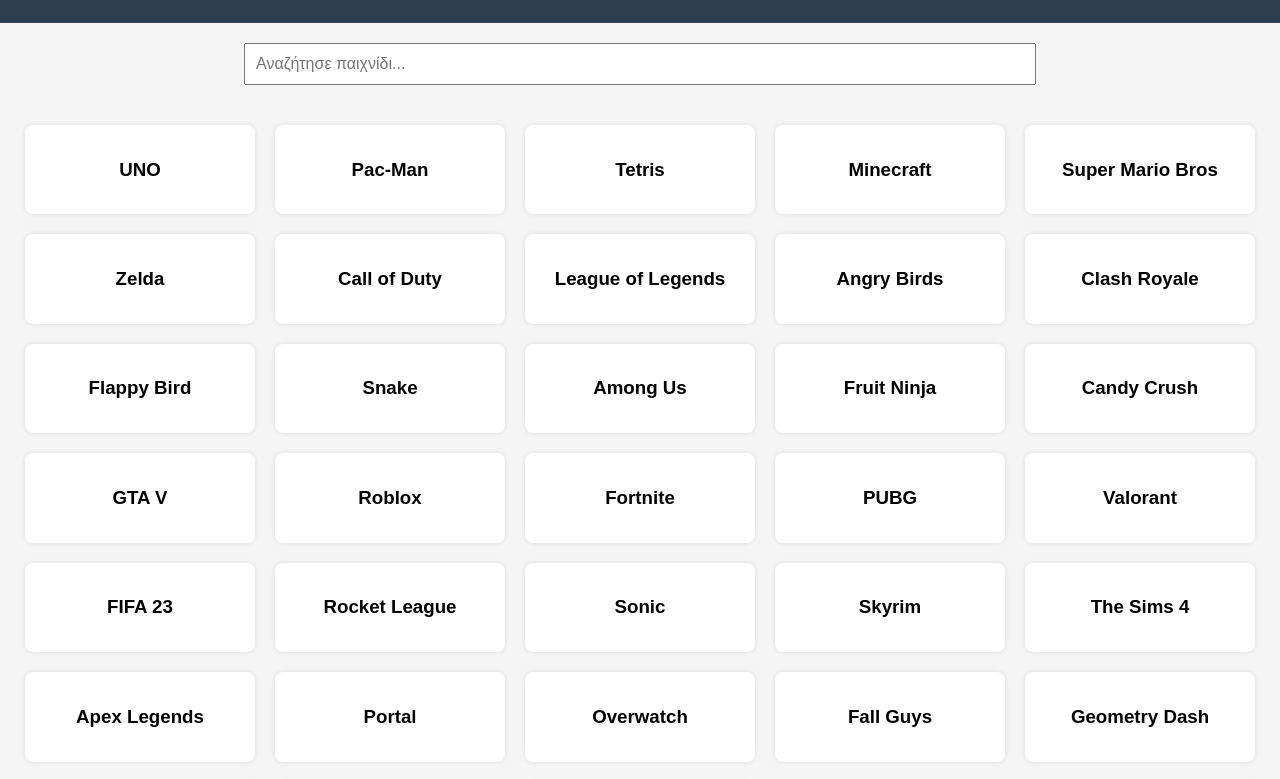
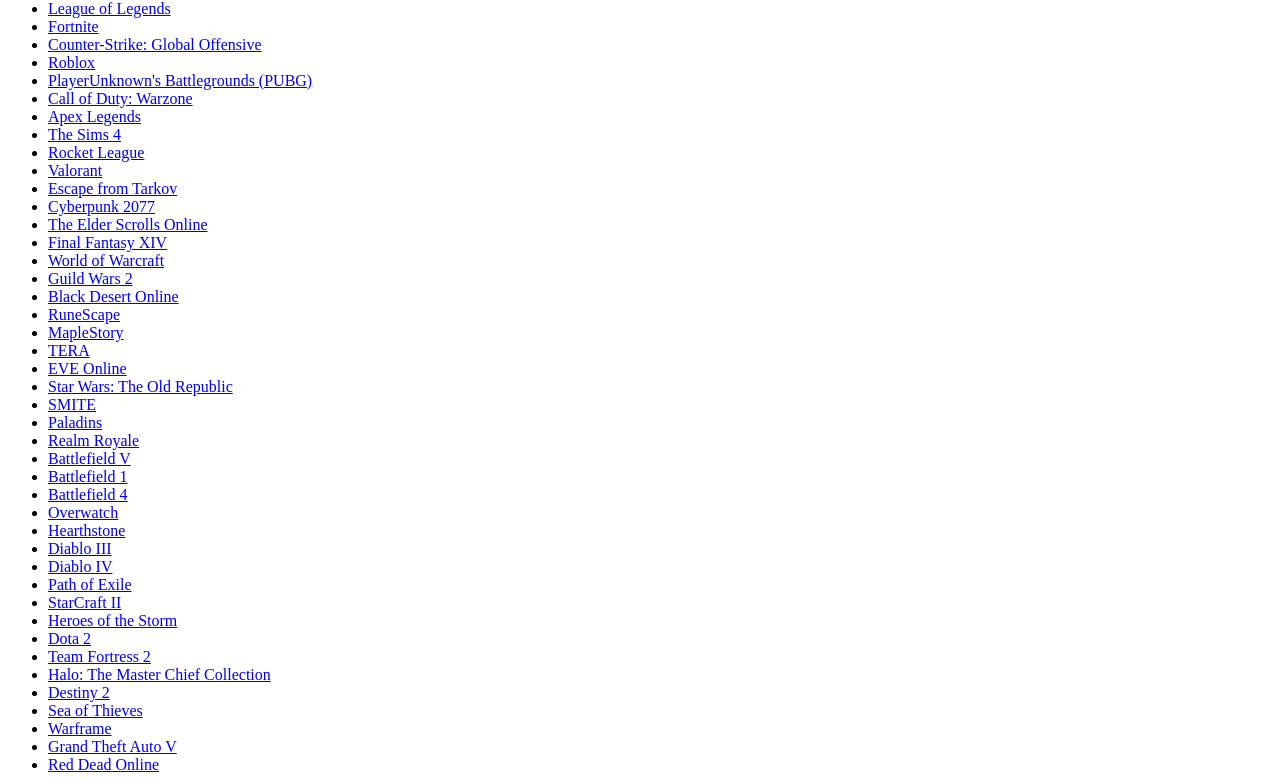
Before and after one commit to dimitris-banagis/gameverse, a plain HTML site: page index.html in a window 1280 px wide. Shown: the part 98-877 px from the top of the page. Drawn offline with Linux system fonts and the light colour scheme.

Commit message:
index.html

```diff
--- a/index.html
+++ b/index.html
@@ -1,141 +1,55 @@
 <!DOCTYPE html>
 <html lang="el">
 <head>
-  <meta charset="UTF-8">
-  <title>GameHub - 2000+ Παιχνίδια</title>
-  <style>
-    body {
-      font-family: Arial, sans-serif;
-      background-color: #f5f5f5;
-      margin: 0;
-      padding: 0;
-    }
-    header {
-      background-color: #2c3e50;
-      color: white;
-      padding: 20px;
-      text-align: center;
-    }
-    #search-bar {
-      width: 60%;
-      padding: 10px;
-      margin: 20px auto;
-      display: block;
-      font-size: 16px;
-    }
-    .game-list {
-      display: flex;
-      flex-wrap: wrap;
-      justify-content: center;
-      gap: 20px;
-      padding: 20px;
-    }
-    .game {
-      background: white;
-      padding: 15px;
-      border-radius: 8px;
-      width: 200px;
-      text-align: center;
-      box-shadow: 0 0 5px rgba(0,0,0,0.1);
-    }
-    footer {
-      background-color: #ecf0f1;
-      padding: 30px;
-      text-align: center;
-    }
-    textarea {
-      width: 60%;
-      height: 100px;
-      margin: 10px auto;
-      display: block;
-    }
-    select, button {
-      padding: 10px;
-      margin: 10px;
-    }
-  </style>
+    <meta charset="UTF-8">
+    <title>Λίστα Παιχνιδιών 1–100</title>
 </head>
 <body>
-
-<header>
-  <h1>🎮 GameHub: Παίξε 2000+ Παιχνίδια</h1>
-</header>
-
-<input type="text" id="search-bar" placeholder="Αναζήτησε παιχνίδι...">
-
-<div class="game-list" id="game-list">
-  <!-- Εδώ θα μπουν τα παιχνίδια -->
-</div>
-
-<footer>
-  <h2>📝 Σχόλια & Βαθμολογία</h2>
-  <label for="rating">Βαθμολογία:</label>
-  <select id="rating">
-    <option value="1">1 ⭐</option>
-    <option value="2">2 ⭐⭐</option>
-    <option value="3">3 ⭐⭐⭐</option>
-    <option value="4">4 ⭐⭐⭐⭐</option>
-    <option value="5">5 ⭐⭐⭐⭐⭐</option>
-  </select>
-  <br>
-  <label for="comment">Σχόλιο:</label>
-  <textarea id="comment" placeholder="Γράψε την άποψή σου..."></textarea>
-  <br>
-  <button onclick="submitFeedback()">Υποβολή</button>
-  <div id="feedback-section"></div>
-</footer>
-
-<script>
-  const games = [
-    "UNO", "Pac-Man", "Tetris", "Minecraft", "Super Mario Bros",
-    "Zelda", "Call of Duty", "League of Legends", "Angry Birds",
-    "Clash Royale", "Flappy Bird", "Snake", "Among Us", "Fruit Ninja",
-    "Candy Crush", "GTA V", "Roblox", "Fortnite", "PUBG", "Valorant",
-    "FIFA 23", "Rocket League", "Sonic", "Skyrim", "The Sims 4",
-    "Apex Legends", "Portal", "Overwatch", "Fall Guys", "Geometry Dash",
-    "Battlefield", "CS:GO", "NBA 2K", "Terraria", "Brawl Stars",
-    "Subway Surfers", "Plants vs Zombies", "Red Dead Redemption", "Ludo King",
-    "Wordle", "Slither.io", "Temple Run", "Doodle Jump", "Spider Solitaire",
-    "Jetpack Joyride", "Doom", "Resident Evil", "Need for Speed", "Just Dance"
-    // ➕ Πρόσθεσε μέχρι 2000 τίτλους εδώ
-  ];
-
-  function displayGames(gamesToShow) {
-    const list = document.getElementById("game-list");
-    list.innerHTML = "";
-    gamesToShow.slice(0, 50).forEach(name => {
-      const game = document.createElement("div");
-      game.className = "game";
-      game.innerHTML = `<h3>${name}</h3>`;
-      list.appendChild(game);
-    });
-  }
-
-  document.getElementById("search-bar").addEventListener("input", function() {
-    const value = this.value.toLowerCase();
-    const filtered = games.filter(name => name.toLowerCase().includes(value));
-    displayGames(filtered);
-  });
-
-  function submitFeedback() {
-    const rating = document.getElementById("rating").value;
-    const comment = document.getElementById("comment").value.trim();
-    if (comment === "") {
-      alert("Γράψε ένα σχόλιο πριν υποβάλεις!");
-      return;
-    }
-
-    const feedback = document.createElement("p");
-    feedback.innerHTML = `⭐ ${rating}/5 – ${comment}`;
-    document.getElementById("feedback-section").appendChild(feedback);
-
-    // Clear inputs
-    document.getElementById("comment").value = "";
-    document.getElementById("rating").selectedIndex = 0;
-  }
-
-  displayGames(games);
-</script>
-
-</body>
-</html>
+    <h1>Λίστα Παιχνιδιών 1–100</h1>
+    <ul>
+        <li><a href="https://www.minecraft.net/el-gr" target="_blank">Minecraft</a></li>
+        <li><a href="https://www.leagueoflegends.com/el-gr/" target="_blank">League of Legends</a></li>
+        <li><a href="https://www.fortnite.com/" target="_blank">Fortnite</a></li>
+        <li><a href="https://store.steampowered.com/app/730/CounterStrike_Global_Offensive/" target="_blank">Counter-Strike: Global Offensive</a></li>
+        <li><a href="https://www.roblox.com/" target="_blank">Roblox</a></li>
+        <li><a href="https://www.pubg.com/" target="_blank">PlayerUnknown's Battlegrounds (PUBG)</a></li>
+        <li><a href="https://www.callofduty.com/warzone" target="_blank">Call of Duty: Warzone</a></li>
+        <li><a href="https://www.apexlegends.com/el" target="_blank">Apex Legends</a></li>
+        <li><a href="https://www.ea.com/games/the-sims/the-sims-4" target="_blank">The Sims 4</a></li>
+        <li><a href="https://www.rocketleague.com/" target="_blank">Rocket League</a></li>
+        <li><a href="https://www.valorant.com/el-gr/" target="_blank">Valorant</a></li>
+        <li><a href="https://www.escapefromtarkov.com/" target="_blank">Escape from Tarkov</a></li>
+        <li><a href="https://www.cyberpunk.net/gr/el/" target="_blank">Cyberpunk 2077</a></li>
+        <li><a href="https://www.elderscrollsonline.com/en-us" target="_blank">The Elder Scrolls Online</a></li>
+        <li><a href="https://www.finalfantasyxiv.com/" target="_blank">Final Fantasy XIV</a></li>
+        <li><a href="https://www.worldofwarcraft.com/el-gr/" target="_blank">World of Warcraft</a></li>
+        <li><a href="https://www.guildwars2.com/en/" target="_blank">Guild Wars 2</a></li>
+        <li><a href="https://www.blackdesertonline.com/" target="_blank">Black Desert Online</a></li>
+        <li><a href="https://www.runescape.com/community" target="_blank">RuneScape</a></li>
+        <li><a href="https://www.maplestory.com/en" target="_blank">MapleStory</a></li>
+        <li><a href="https://www.tera-online.com/" target="_blank">TERA</a></li>
+        <li><a href="https://www.eveonline.com/" target="_blank">EVE Online</a></li>
+        <li><a href="https://www.starwars.com/games-apps/star-wars-the-old-republic" target="_blank">Star Wars: The Old Republic</a></li>
+        <li><a href="https://www.smitegame.com/" target="_blank">SMITE</a></li>
+        <li><a href="https://www.paladins.com/" target="_blank">Paladins</a></li>
+        <li><a href="https://www.hirezstudios.com/realmroyale" target="_blank">Realm Royale</a></li>
+        <li><a href="https://www.battlefield.com/el-gr" target="_blank">Battlefield V</a></li>
+        <li><a href="https://www.battlefield.com/el-gr/games/battlefield-1" target="_blank">Battlefield 1</a></li>
+        <li><a href="https://www.battlefield.com/el-gr/games/battlefield-4" target="_blank">Battlefield 4</a></li>
+        <li><a href="https://www.overwatch.com/el-gr/" target="_blank">Overwatch</a></li>
+        <li><a href="https://playhearthstone.com/el-gr" target="_blank">Hearthstone</a></li>
+        <li><a href="https://www.diablo3.com/" target="_blank">Diablo III</a></li>
+        <li><a href="https://us.diablo4.blizzard.com/en-us/" target="_blank">Diablo IV</a></li>
+        <li><a href="https://www.pathofexile.com/" target="_blank">Path of Exile</a></li>
+        <li><a href="https://www.starcraft2.com/en-us/" target="_blank">StarCraft II</a></li>
+        <li><a href="https://heroesofthestorm.com/en-us/" target="_blank">Heroes of the Storm</a></li>
+        <li><a href="https://www.dota2.com/home" target="_blank">Dota 2</a></li>
+        <li><a href="https://www.teamfortress.com/" target="_blank">Team Fortress 2</a></li>
+        <li><a href="https://www.halowaypoint.com/" target="_blank">Halo: The Master Chief Collection</a></li>
+        <li><a href="https://www.destinythegame.com/" target="_blank">Destiny 2</a></li>
+        <li><a href="https://www.seaofthieves.com/" target="_blank">Sea of Thieves</a></li>
+        <li><a href="https://www.warframe.com/" target="_blank">Warframe</a></li>
+        <li><a href="https://www.gta5-mods.com/" target="_blank">Grand Theft Auto V</a></li>
+        <li><a href="https://www.reddeadonline.com/" target="_blank">Red Dead Online</a></li>
+        <li
+::contentReference[oaicite:0]{index=0}
```
